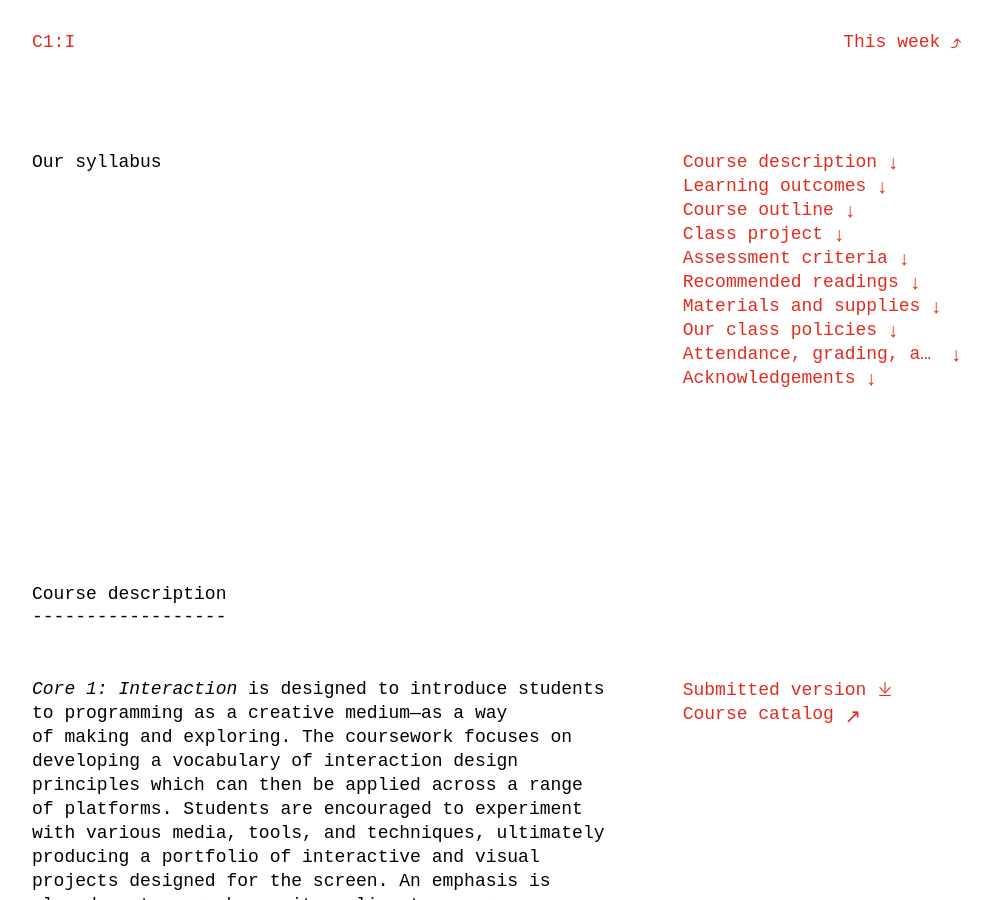
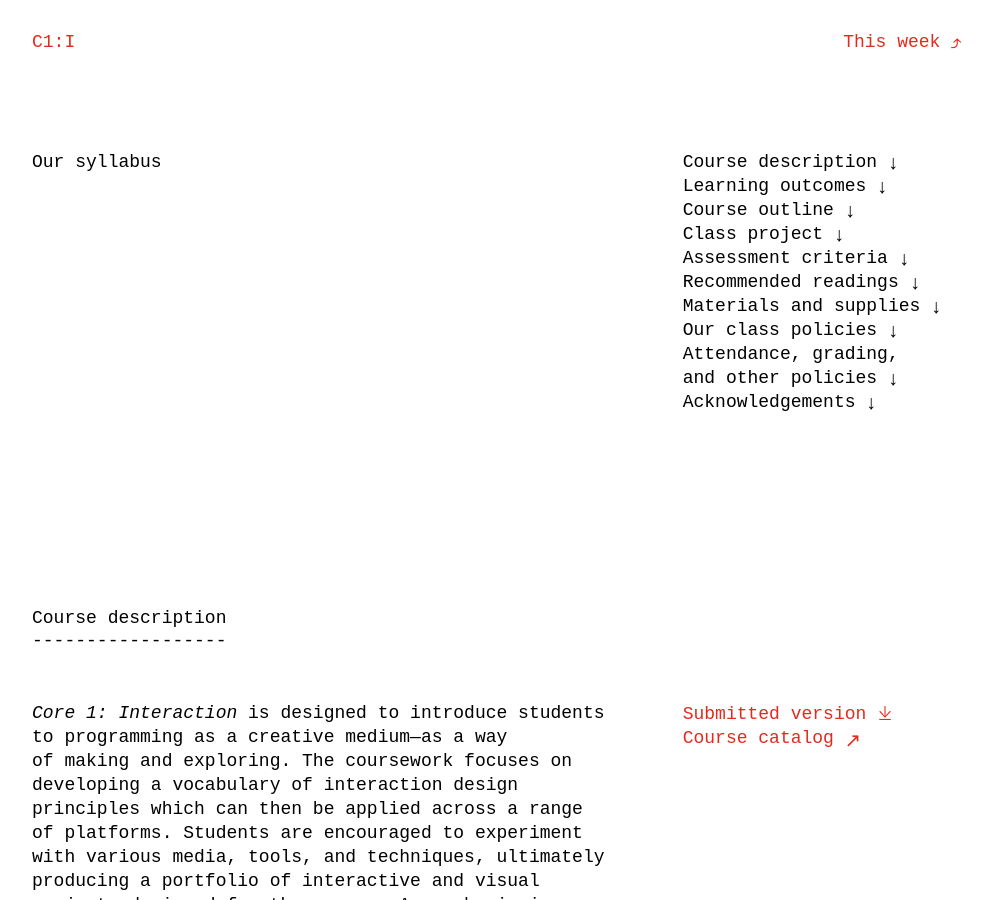
Before and after one commit to core-interaction/core-interaction.github.io, a Jekyll site: the page built from syllabus.md, in a window 1280 px wide and 900 px high. Shown: the whole window, without its empty margins (143-1136 px from the left). Built offline with Jekyll 4.4.1, drawn with Linux system fonts in a browser that asks for light colours.

Commit message:
Nix list excerpting, here we go.

```diff
--- a/assets/styles/common.scss
+++ b/assets/styles/common.scss
@@ -333,7 +333,11 @@ body {
 
 				@include breakpoint(568) { --typography--leading: var(--typography--leading--base) }
 
-				li { @extend %list--excerpt }
+				> li {
+					@extend %typography;
+
+					> a { @extend %icon--link }
+				}
 			}
 		}
 
@@ -389,8 +393,6 @@ body {
 					> menu {
 						@extend %type--layout;
 
-						--color--links: var(--color);
-
 						--typography--leading: var(--typography--leading--loose);
 
 						display:        flex;
@@ -400,7 +402,11 @@ body {
 
 						@include breakpoint(568) { --typography--leading: var(--typography--leading--base) }
 
-						> li { @extend %list--excerpt }
+						> li {
+							@extend %typography;
+
+							> a { @extend %icon--link }
+						}
 					}
 				}
 			}
@@ -476,33 +482,3 @@ body {
 	@extend %link--text;
 	@extend %icon--types;
 }
-
-
-
-%list--excerpt {
-	@extend %typography;
-
-	color: var(--color--links);
-
-	a {
-		@extend %icon--types;
-		@extend %link--element;
-
-		display:        block;
-		margin-bottom:  initial;
-		margin-top:     initial;
-		max-width:      calc(100% + var(--link--enlargement) * 2);
-		overflow:       hidden;
-		padding-bottom: initial;
-		padding-right:  calc(var(--link--enlargement) + 2ch);
-		padding-top:    initial;
-		position:       relative;
-		text-overflow:  ellipsis;
-		white-space:    nowrap;
-
-		&:after {
-			position: absolute;
-			right:    var(--link--enlargement);
-		}
-	}
-}
```
